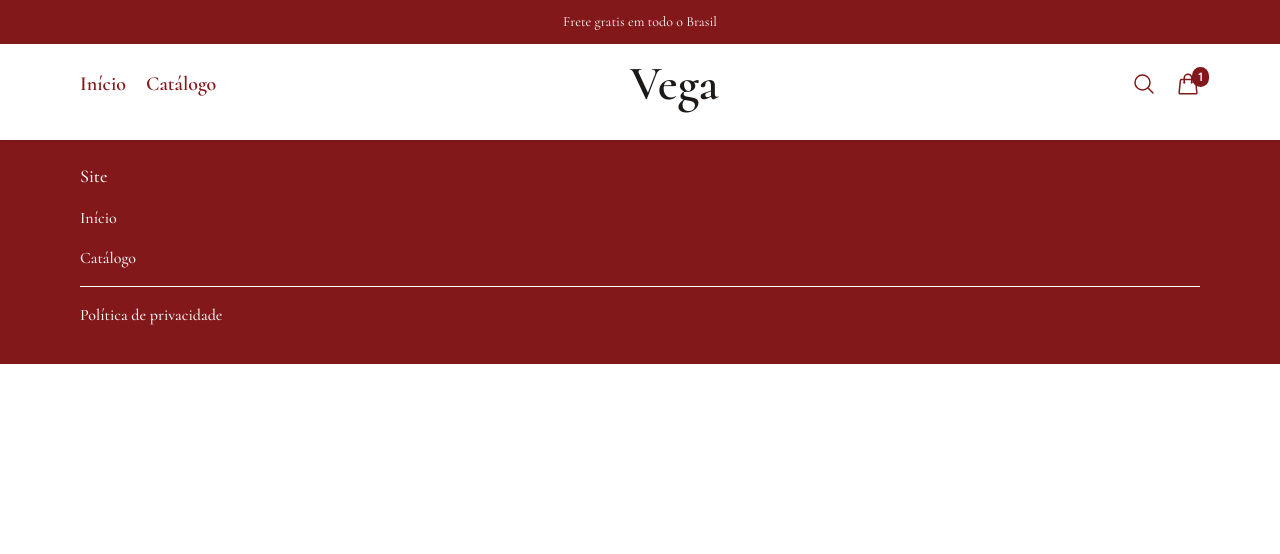
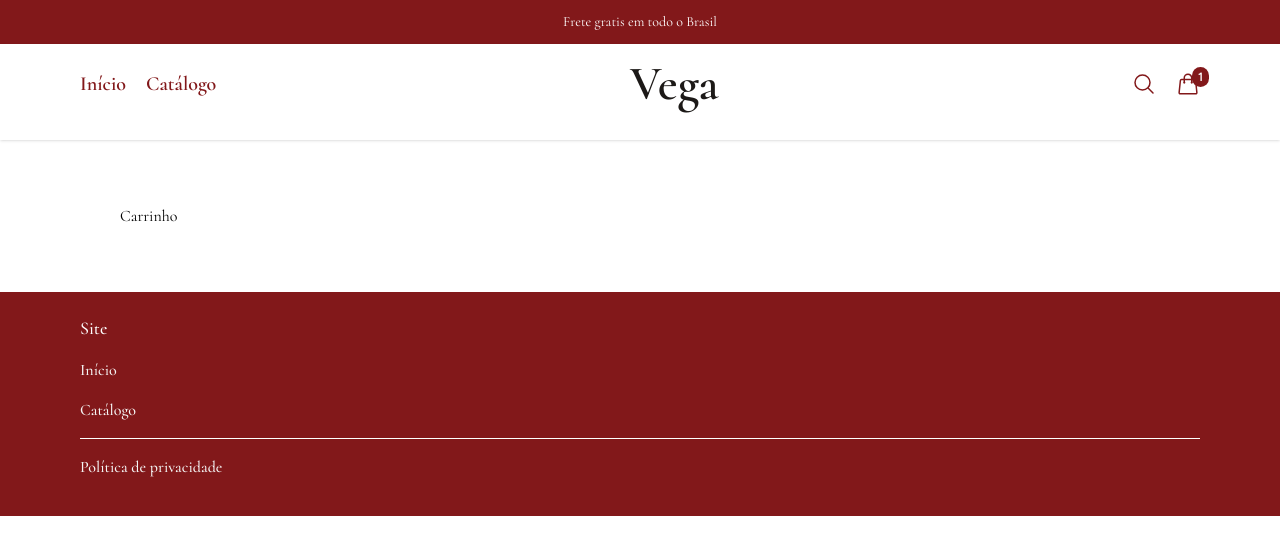
Before and after one commit to AlvaroSena/ximei-store, a React (Vite) app in the folder web/: page /cart in a window 1280 px wide. Shown: the top 554 px of the page. Built offline with nearby package versions, Linux system fonts and the light colour scheme.

Commit message:
chore: add vercel.json

```diff
--- a/web/src/app-routes.tsx
+++ b/web/src/app-routes.tsx
@@ -1,12 +1,14 @@
 import { Route, Routes } from "react-router-dom";
 import { Home } from "./pages/home";
 import { Product } from "./pages/product";
+import { Cart } from "./pages/cart";
 
 export function AppRoutes() {
   return (
     <Routes>
       <Route path="/" element={<Home />} />
       <Route path="/product" element={<Product />} />
+      <Route path="/cart" element={<Cart />} />
     </Routes>
   );
 }
--- /dev/null
+++ b/web/src/pages/cart.tsx
@@ -0,0 +1,9 @@
+export function Cart() {
+  return (
+    <div>
+      <div className="max-w-[1040px] mx-auto my-16">
+        <h3>Carrinho</h3>
+      </div>
+    </div>
+  );
+}
```
Also changed, not shown: web/vercel.json (added).
